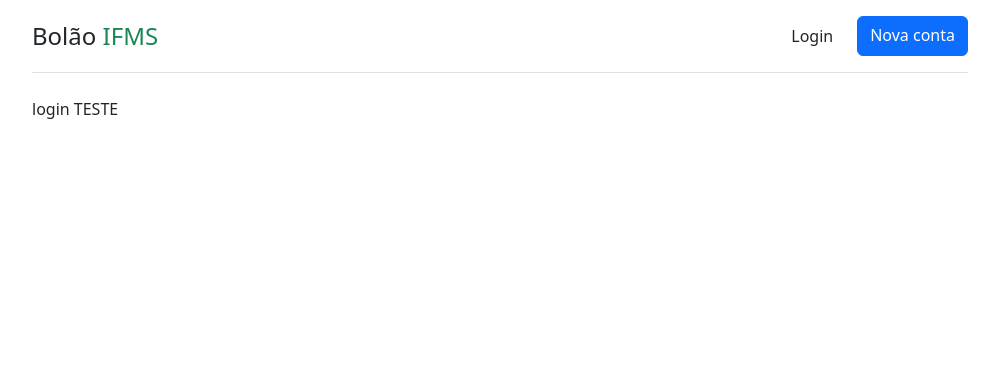
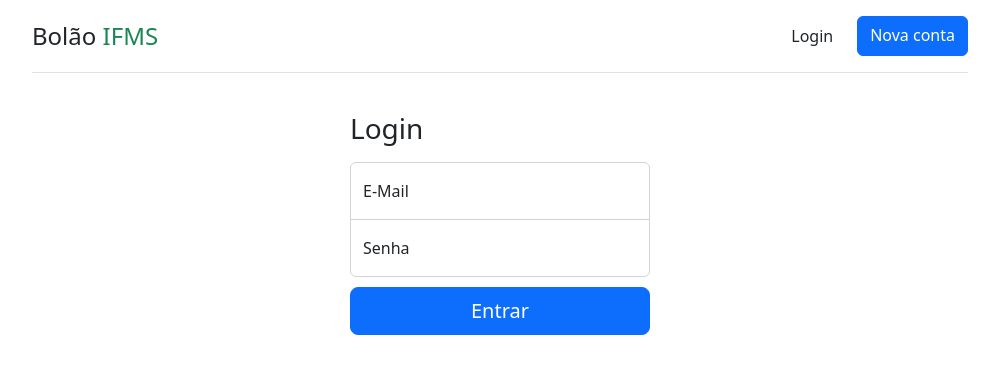
Before and after one commit to gabrielsalomao/bolao-ifms, a PHP site: page /login in a window 1280 px wide. Shown: the top 374 px of the page, without its empty margins (140-1139 px from the left). Run offline with PHP 8.4, Linux system fonts and the light colour scheme; tables that the repository leaves empty or names only in its code hold one stand-in row (values such as "Sample post").

Commit message:
Adição de tela de login

```diff
--- a/commands/usuarioCommands/salvarUsuarioCommand.php
+++ b/commands/usuarioCommands/salvarUsuarioCommand.php
@@ -23,6 +23,4 @@ if (empty($usuario)) {
   var_dump($_SESSION['usuario']);
   header("location: /");
 }
-
-// header('location: /nova-conta');
 ?>
--- a/pages/login/index.php
+++ b/pages/login/index.php
@@ -1 +1,60 @@
-login TESTE
+<style>
+    .form-signin {
+        align-items: center;
+        width: 100%;
+        max-width: 330px;
+        padding: 15px;
+        margin: auto;
+    }
+
+    .form-signin .checkbox {
+        font-weight: 400;
+    }
+
+    .form-signin .form-floating:focus-within {
+        z-index: 2;
+    }
+
+    .form-signin input[type="email"] {
+        margin-bottom: -1px;
+        border-bottom-right-radius: 0;
+        border-bottom-left-radius: 0;
+    }
+
+    .form-signin input[type="password"] {
+        margin-bottom: 10px;
+        border-top-left-radius: 0;
+        border-top-right-radius: 0;
+    }
+</style>
+<div class="form-signin">
+    <form>
+        <h1 class="h3 mb-3 fw-normal">Login</h1>
+        <div class="form-floating">
+            <input
+                type="email"
+                class="form-control"
+                id="email"
+                id="email"
+                placeholder="name@example.com"
+            >
+            <label for="email">E-Mail</label>
+        </div>
+        <div class="form-floating">
+            <input
+                type="password"
+                class="form-control"
+                id="senha"
+                name="senha"
+                placeholder="Password"
+            >
+            <label for="floatingPassword">Senha</label>
+        </div>
+        <button
+            class="w-100 btn btn-lg btn-primary"
+            type="submit"
+        >
+            Entrar
+        </button>
+    </form>
+</div>
```
